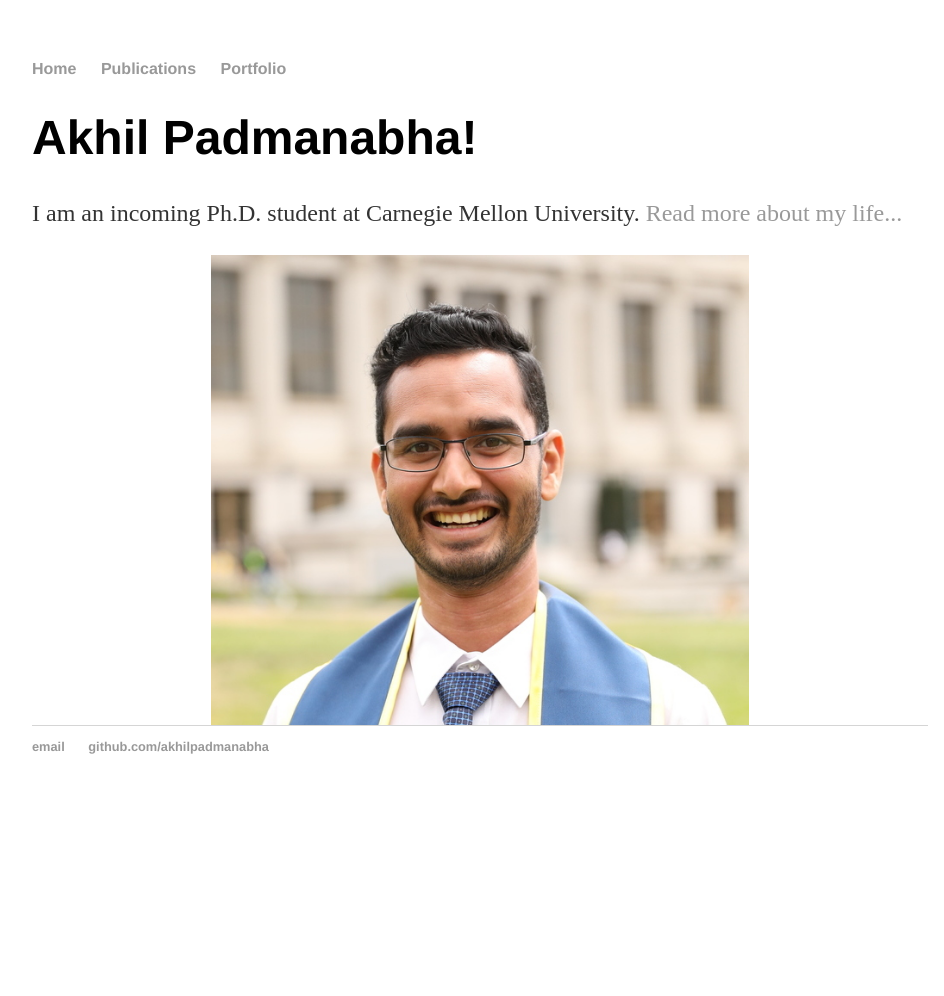
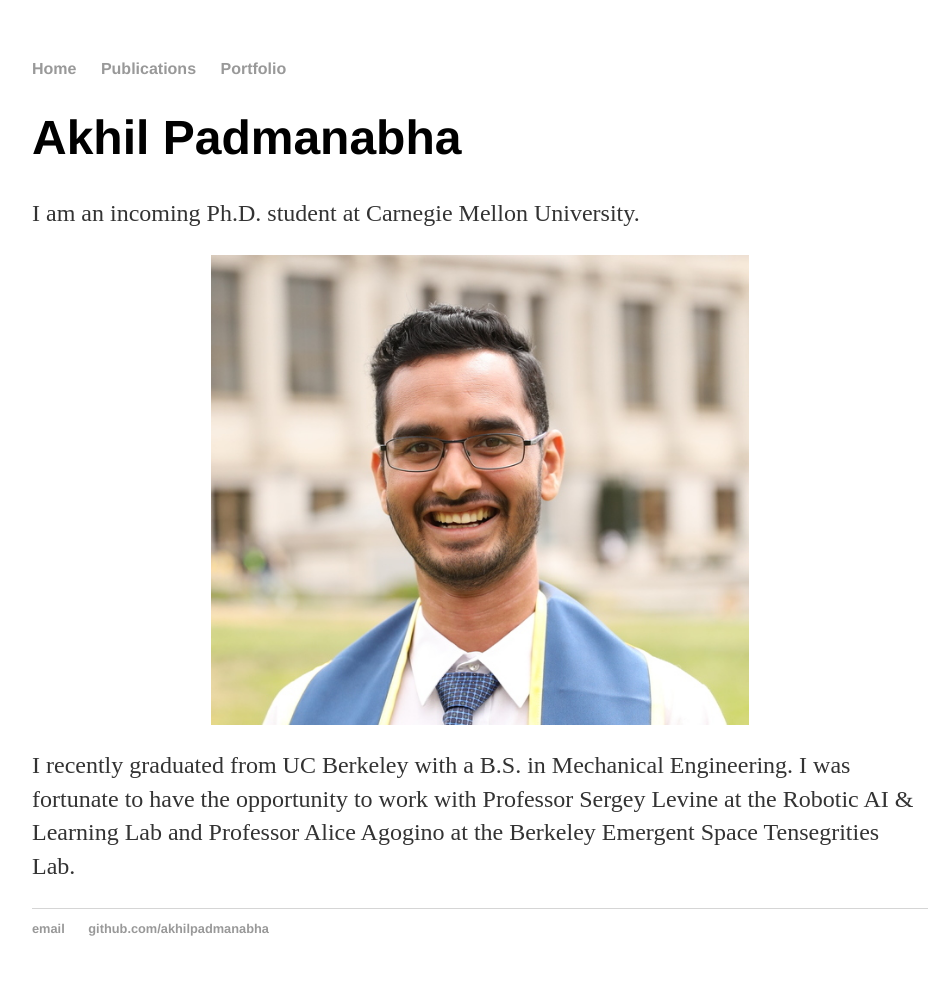
Before and after one commit to akhilpadmanabha/akhilpadmanabha.github.io, a Jekyll site: the page built from index.html, in a window 1280 px wide. Shown: the whole page, without its empty margins (160-1104 px from the left). Built offline with Jekyll 4.4.1, drawn with Linux system fonts in a browser that asks for light colours; before the commit the page ends 900 px from its top, so only the background shows below that.

Commit message:
added content

```diff
--- a/index.html
+++ b/index.html
@@ -3,8 +3,16 @@ layout: default
 title: Akhil Padmanabha
 ---
 <div class="blurb">
-	<h1>Akhil Padmanabha!</h1>
-	<p>I am an incoming Ph.D. student at Carnegie Mellon University. <a href="/about">Read more about my life...</a></p>
-</div><!-- /.blurb -->
+	<h1>Akhil Padmanabha</h1>
+	<p>I am an incoming Ph.D. student at Carnegie Mellon University.</p>
+</div>
 
 <img src="images/portrait.jpeg" class="center"/>
+
+
+<div class="blurb">
+	<p>I recently graduated from UC Berkeley with a B.S. in Mechanical Engineering.
+		I was fortunate to have the opportunity to work with Professor Sergey Levine
+		at the Robotic AI & Learning Lab and Professor Alice Agogino at the Berkeley
+		Emergent Space Tensegrities Lab.</p>
+</div>
```
